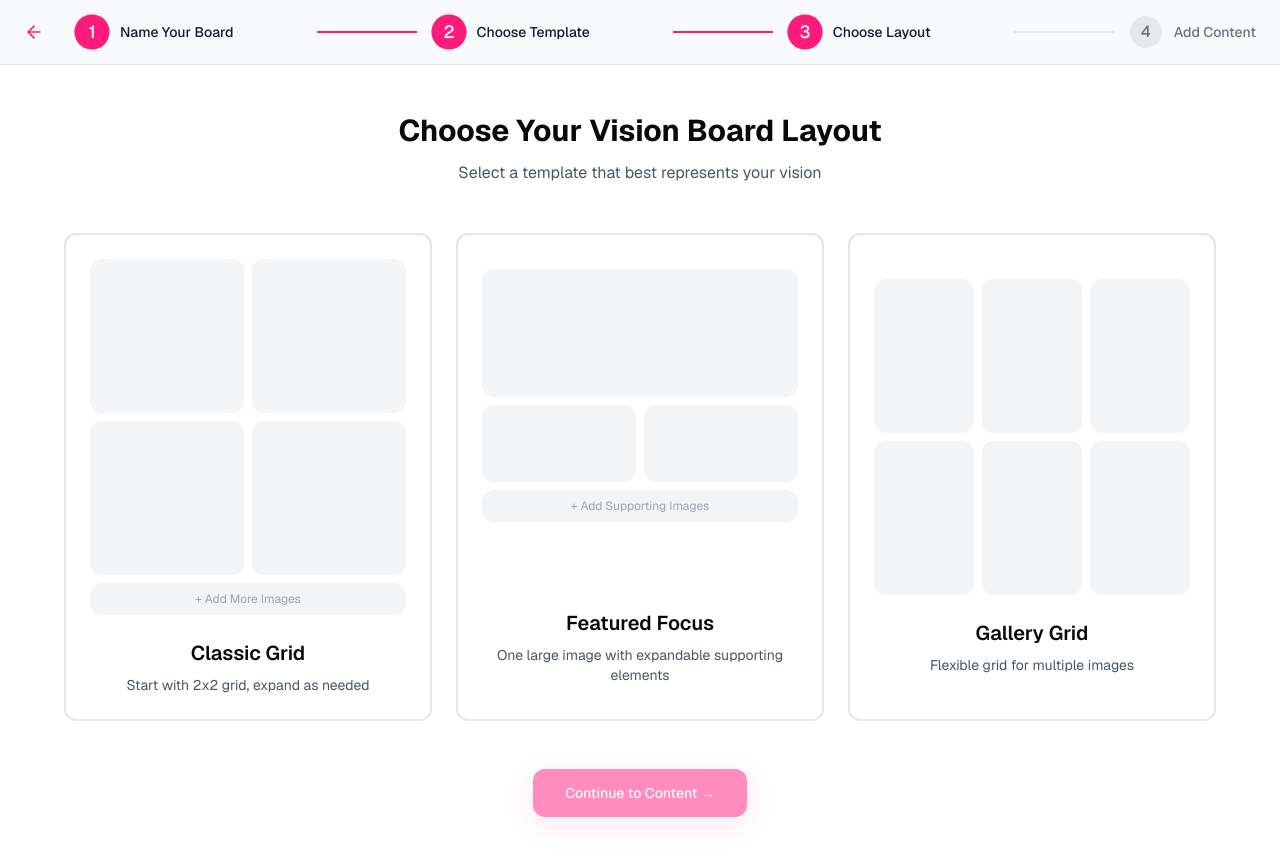
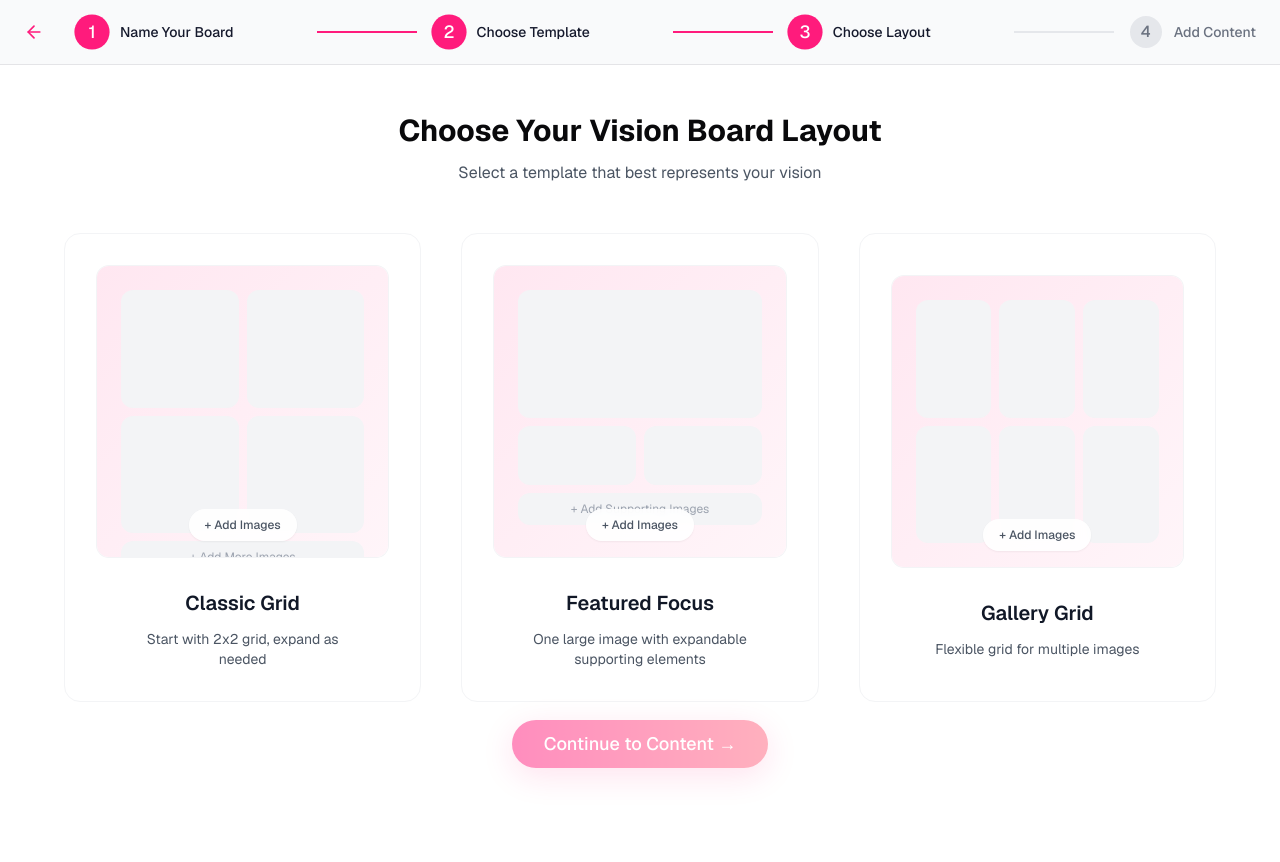
Before and after one commit to zaktech96/vsionboard, a Next.js app: page /create/layout in a window 1280 px wide. Shown: the top 862 px of the page. After the commit the page ends 814 px from the top, so only its background shows below. Built offline with nearby package versions, Linux system fonts and the light colour scheme.

Commit message:
Add templates and styling for template preview cards

```diff
--- a/app/create/layout/page.tsx
+++ b/app/create/layout/page.tsx
@@ -4,6 +4,16 @@ import { Button } from '@/components/ui/button';
 import { useRouter, useSearchParams } from 'next/navigation';
 import { useState, Suspense } from 'react';
 import { ArrowLeft } from 'lucide-react';
+
+interface Template {
+  id: string;
+  name: string;
+  description: string;
+  gradient: string;
+  previewColor: string;
+  activeColor: string;
+  preview: (selectedState: boolean) => React.ReactElement;
+}
 
 // Create a component to handle the search params
 function LayoutContent() {
@@ -21,12 +31,15 @@ function LayoutContent() {
     { number: 4, title: 'Add Content' },
   ];
 
-  const templates = [
+  const templates: Template[] = [
     {
       id: 'grid-2x2',
       name: 'Classic Grid',
       description: 'Start with 2x2 grid, expand as needed',
-      preview: (
+      gradient: 'from-[#FFE7F1] to-[#FFF5F9]',
+      previewColor: 'bg-[#FF1B7C]/10',
+      activeColor: 'bg-[#FF1B7C]/20',
+      preview: (selectedState: boolean) => (
         <div className="flex flex-col gap-2 w-full">
           <div className="grid grid-cols-2 gap-2 w-full">
             {[...Array(4)].map((_, i) => (
@@ -43,7 +56,10 @@ function LayoutContent() {
       id: 'featured',
       name: 'Featured Focus',
       description: 'One large image with expandable supporting elements',
-      preview: (
+      gradient: 'from-[#FFE7F1] to-[#FFF5F9]',
+      previewColor: 'bg-[#FF1B7C]/10',
+      activeColor: 'bg-[#FF1B7C]/20',
+      preview: (selectedState: boolean) => (
         <div className="flex flex-col gap-2 w-full">
           <div className="grid grid-cols-2 gap-2 w-full">
             <div className="col-span-2 h-32 bg-gray-100 dark:bg-gray-800 rounded-xl" />
@@ -60,7 +76,10 @@ function LayoutContent() {
       id: 'gallery-flow',
       name: 'Gallery Grid',
       description: 'Flexible grid for multiple images',
-      preview: (
+      gradient: 'from-[#FFE7F1] to-[#FFF5F9]',
+      previewColor: 'bg-[#FF1B7C]/10',
+      activeColor: 'bg-[#FF1B7C]/20',
+      preview: (selectedState: boolean) => (
         <div className="grid grid-cols-3 gap-2 w-full aspect-square">
           {[...Array(6)].map((_, i) => (
             <div key={i} className="bg-gray-100 dark:bg-gray-800 rounded-xl" />
@@ -154,39 +173,82 @@ function LayoutContent() {
         </div>
 
         {/* Layout Grid - Responsive columns */}
-        <div className="grid grid-cols-1 sm:grid-cols-2 lg:grid-cols-3 gap-4 md:gap-6 mb-8 md:mb-12">
+        <div className="grid grid-cols-1 sm:grid-cols-2 lg:grid-cols-3 gap-8 md:gap-10 mb-16">
           {templates.map((template) => (
             <button
               key={template.id}
               onClick={() => setSelectedTemplate(template.id)}
-              className={`p-4 md:p-6 rounded-xl border-2 transition-all duration-300
+              className={`group relative p-8 rounded-2xl border transition-all duration-300 ease-in-out
                 ${selectedTemplate === template.id
-                  ? 'border-[#FF1B7C] bg-[#FFE7F1]/20'
-                  : 'border-gray-200 dark:border-gray-800 hover:border-[#FF1B7C]/40 hover:bg-[#FFE7F1]/10'}`}
+                  ? 'border-[#FF1B7C] shadow-xl shadow-[#FFE7F1]/30 scale-[1.02] bg-white dark:bg-gray-900'
+                  : 'border-gray-100 dark:border-gray-800 hover:border-[#FF1B7C]/40 hover:shadow-lg hover:-translate-y-1 bg-white/50 dark:bg-gray-900/50'}
+                hover:bg-white dark:hover:bg-gray-900`}
             >
-              <div className="aspect-square mb-4 md:mb-6">
-                {template.preview}
+              {/* Preview Container */}
+              <div className={`relative w-full mb-8 rounded-xl overflow-hidden
+                ${selectedTemplate === template.id
+                  ? 'ring-4 ring-[#FF1B7C] ring-offset-4 dark:ring-offset-gray-900'
+                  : 'ring-1 ring-gray-100 dark:ring-gray-800 group-hover:ring-[#FF1B7C]/30 group-hover:ring-offset-2 dark:group-hover:ring-offset-gray-900'}
+                transition-all duration-300 ease-in-out bg-gradient-to-br ${template.gradient}`}
+              >
+                <div className="absolute inset-0 p-6">
+                  {template.preview(selectedTemplate === template.id)}
+                </div>
+                <div className="pt-[100%]" /> {/* Maintain aspect ratio */}
+
+                {/* Add Image Indicator */}
+                <div className="absolute bottom-4 left-0 right-0 flex justify-center">
+                  <div className="px-4 py-2 rounded-full bg-white/90 dark:bg-gray-800/90 backdrop-blur-sm
+                               text-xs text-gray-600 dark:text-gray-400 font-medium
+                               shadow-sm transition-all duration-300">
+                    + Add Images
+                  </div>
+                </div>
               </div>
-              <h3 className="text-lg md:text-xl font-semibold mb-2">
-                {template.name}
-              </h3>
-              <p className="text-sm text-gray-600 dark:text-gray-400">
-                {template.description}
-              </p>
+
+              {/* Text Content */}
+              <div className="text-center">
+                <h3 className={`text-xl font-semibold mb-3 transition-colors duration-300
+                  ${selectedTemplate === template.id
+                    ? 'text-[#FF1B7C]'
+                    : 'text-gray-900 dark:text-white group-hover:text-[#FF1B7C]'}`}>
+                  {template.name}
+                </h3>
+                <p className="text-sm text-gray-600 dark:text-gray-400 max-w-[80%] mx-auto">
+                  {template.description}
+                </p>
+              </div>
+
+              {/* Selection Indicator */}
+              {selectedTemplate === template.id && (
+                <div className="absolute top-6 right-6 w-8 h-8 rounded-full bg-[#FF1B7C] text-white
+                              flex items-center justify-center shadow-lg shadow-[#FF1B7C]/20
+                              animate-scale-in">
+                  <svg width="16" height="16" viewBox="0 0 16 16" fill="none">
+                    <path d="M13.3333 4L5.99992 11.3333L2.66659 8"
+                          stroke="currentColor"
+                          strokeWidth="2.5"
+                          strokeLinecap="round"
+                          strokeLinejoin="round"/>
+                  </svg>
+                </div>
+              )}
             </button>
           ))}
         </div>
 
         {/* Action Button */}
-        <div className="flex justify-center">
+        <div className="fixed bottom-8 left-0 right-0 flex justify-center">
           <Button
             onClick={handleContinue}
             disabled={!selectedTemplate}
-            className="w-full sm:w-auto min-w-[200px] py-4 md:py-6 px-6 md:px-8 rounded-xl
-                     bg-[#FF1B7C] hover:bg-[#FF1B7C]/90 text-white
+            className="w-full sm:w-auto min-w-[200px] py-6 px-8 rounded-full
+                     bg-gradient-to-r from-[#FF1B7C] to-[#FF617C] hover:opacity-90
+                     text-white text-lg font-medium
                      disabled:opacity-50 disabled:cursor-not-allowed
-                     transition-all duration-300
-                     shadow-[0_8px_30px_rgb(230,21,111,0.2)]"
+                     transition-all duration-300 mx-4
+                     shadow-[0_8px_32px_rgb(255,27,124,0.25)]
+                     backdrop-blur-sm"
           >
             Continue to Content →
           </Button>
```
